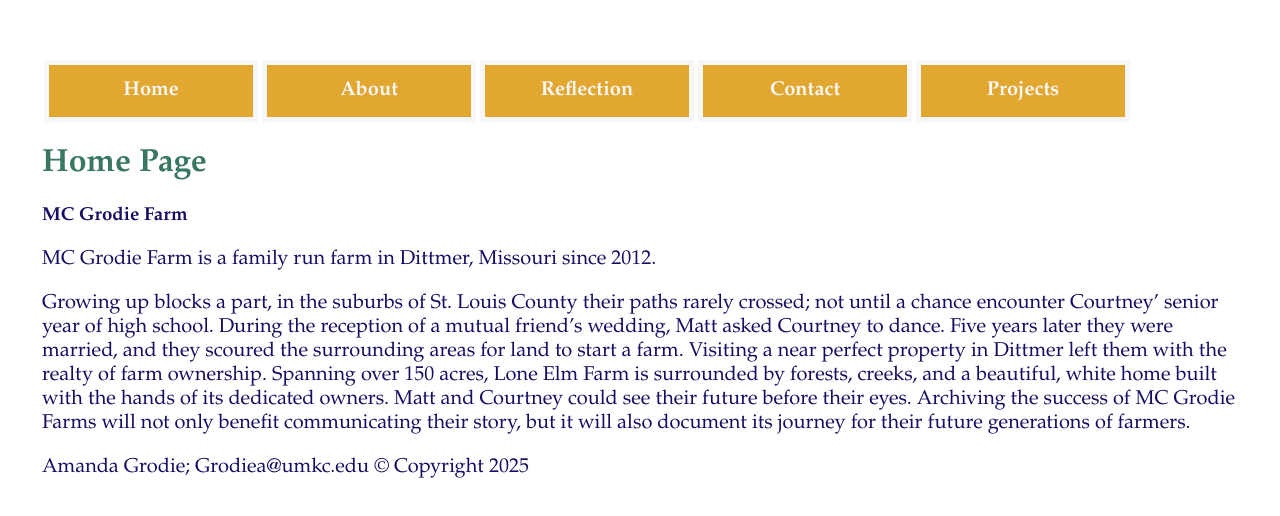
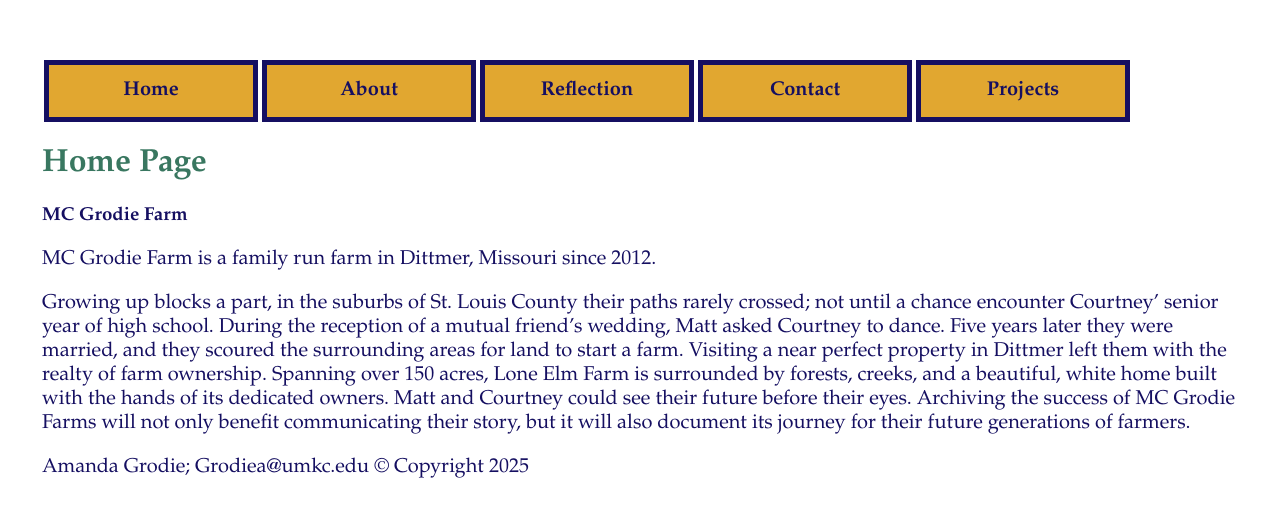
Before and after one commit to grodiea/grodiea.github.io, a plain HTML site: page webdevelopment/index.html in a window 1280 px wide. Drawn offline with Linux system fonts and the light colour scheme.

Commit message:
Add files via upload

```diff
--- a/webdevelopment/navigation.css
+++ b/webdevelopment/navigation.css
@@ -42,7 +42,6 @@
     border-width: thick;
     font-family: garamond, serif;
     font-weight: bold;
-    color: #f7f7f7;
 }
 #nav_menu ul li.lastitem a { /*unsure*/
     width:176px; }
```
